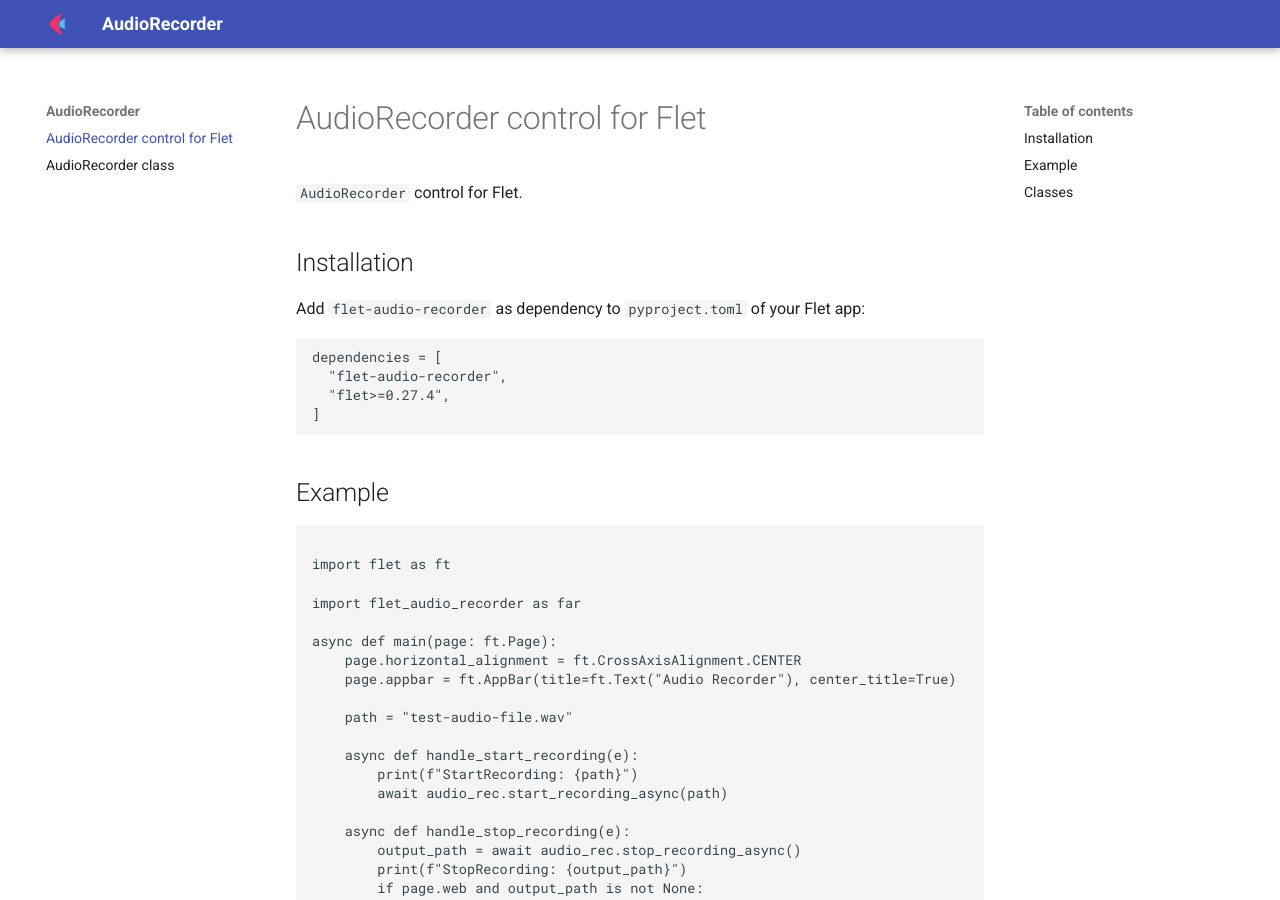
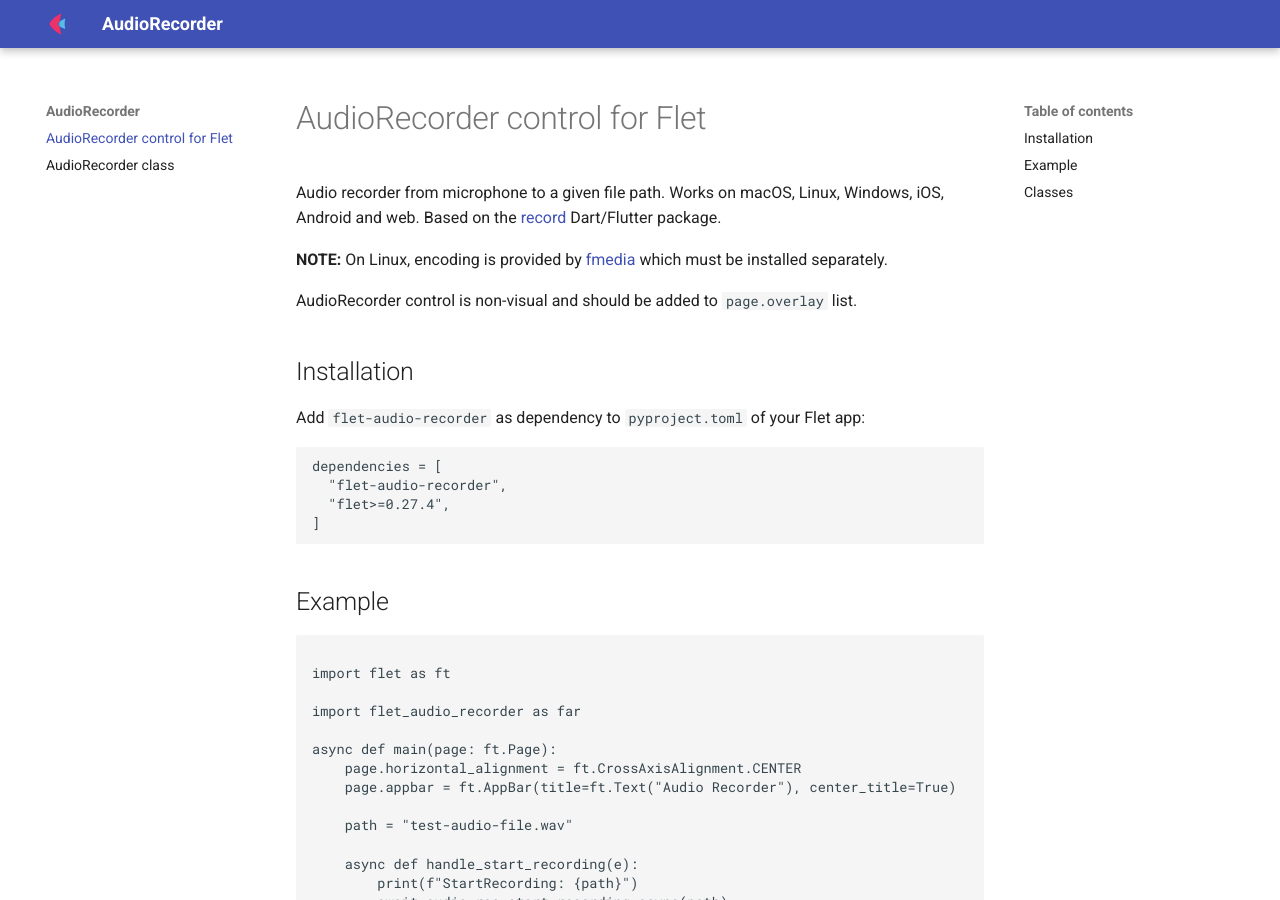
Before and after one commit to flet-dev/flet-audio-recorder, an MkDocs documentation site: the page built from docs/index.md, in a window 1280 px wide and 900 px high. Built offline with MkDocs 1.6.1 and Material for MkDocs 9.7.7, drawn with Linux system fonts in a browser that asks for light colours.

Commit message:
Update index.md

```diff
--- a/docs/index.md
+++ b/docs/index.md
@@ -1,6 +1,11 @@
 # AudioRecorder control for Flet
 
-`AudioRecorder` control for Flet.
+Audio recorder from microphone to a given file path. Works on macOS, Linux, Windows, iOS, Android and web.
+Based on the [record](https://pub.dev/packages/record) Dart/Flutter package.
+
+**NOTE:** On Linux, encoding is provided by [fmedia](https://stsaz.github.io/fmedia/) which must be installed separately.
+
+AudioRecorder control is non-visual and should be added to `page.overlay` list.
 
 ## Installation
 
```
